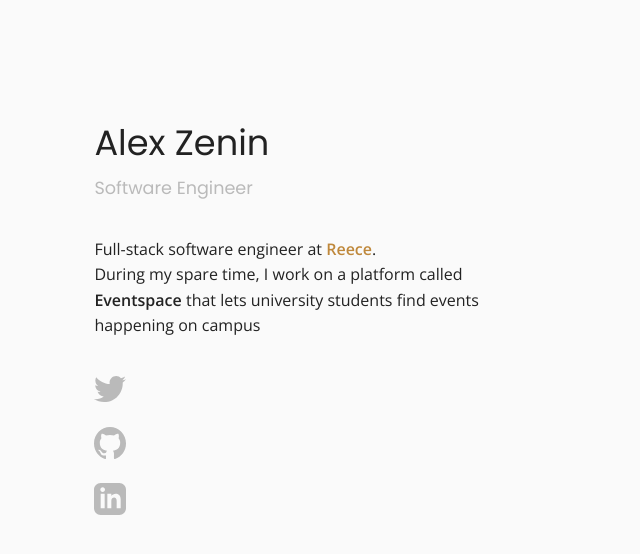
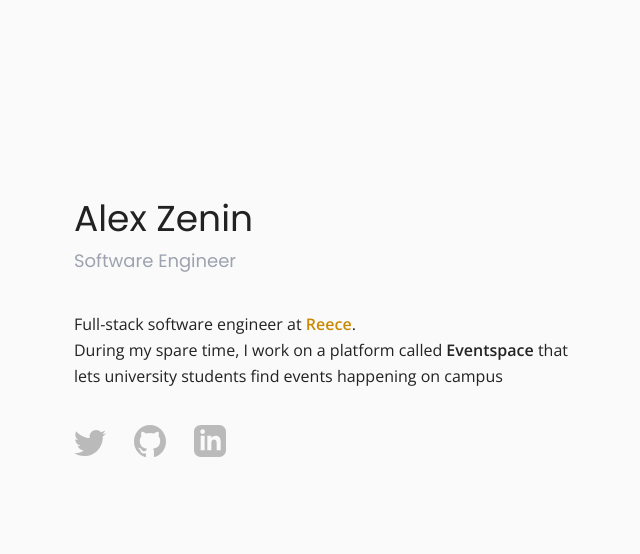
Before and after one commit to AlexZenin/alexzenin.com, an Astro site: page / in a window 1280 px wide. Shown: the whole page, without its empty margins (318-958 px from the left). Built offline with nearby package versions, Linux system fonts and the light colour scheme; Astro itself is replaced by a stand-in of ours.

Commit message:
chore: replace custom CSS on index page with tailwind classes

```diff
--- a/src/pages/index.astro
+++ b/src/pages/index.astro
@@ -6,88 +6,31 @@ import BaseLayout from "../layouts/BaseLayout.astro"
 ---
 
 <BaseLayout>
-  <main>
-    <hgroup>
-      <h1>Alex Zenin</h1>
-      <h2>Software Engineer</h2>
+  <main class="max-w-[544px] px-6 py-12">
+    <hgroup class="font-poppins">
+      <h1 class="text-4xl mb-2">Alex Zenin</h1>
+      <h2 class="text-lg text-gray-400">Software Engineer</h2>
     </hgroup>
-    <section>
-      <p>Full-stack software engineer at <a href="https://reecetech.com.au" target="_blank">Reece</a>.
-        <p>
-          During my spare time, I work on a platform called <span class="bold">Eventspace</span> that lets university students find events happening on campus
-        </p>
-      </p>
+    <section class="mt-9">
+      <p class="leading-relaxed">Full-stack software engineer at <a class="font-semibold no-underline text-yellow-600" href="https://reecetech.com.au" target="_blank">Reece</a>.</p>
+      <p class="leading-relaxed">During my spare time, I work on a platform called <span class="font-semibold">Eventspace</span> that lets university students find events happening on campus</p>
     </section>
-    <nav>
-      <a href="https://twitter.com/alexzenin2" target="_blank"><TwitterIcon /></a>
-      <a href="https://github.com/alexzenin" target="_blank"><GithubIcon /></a>
-      <a href="https://www.linkedin.com/in/alexanderzenin/" target="_blank"><LinkedinIcon /></a>
+    <nav class="flex flex-row items-baseline mt-9">
+      <a class="mr-7" href="https://twitter.com/alexzenin2" target="_blank"><TwitterIcon /></a>
+      <a class="mr-7" href="https://github.com/alexzenin" target="_blank"><GithubIcon /></a>
+      <a class="mr-7" href="https://www.linkedin.com/in/alexanderzenin/" target="_blank"><LinkedinIcon /></a>
     </nav>
   </main>
 </BaseLayout>
 
 <style>
   main {
-    max-width: 500px;
-    padding: 3rem 1.4rem;
     animation: intro .4s cubic-bezier(0.49, 0.32, 0.55, 0.94);
   }
-
-  p {
-    line-height: 1.6rem;
-  }
-
-  figure {
-    margin-bottom: 1rem;
-  }
-
-  section {
-    margin-top: 2.2rem;
-  }
-
-  hgroup {
-    font-family: 'Poppins', sans-serif;
-  }
-
-  h1 {
-    font-size: 2.2rem;
-    margin-bottom: 0.3rem;
-  }
-
-  h2 {
-    font-size: 1.1rem;
-    color: var(--color-font-less-contrast);
-  }
-
-  img {
-    max-height: 400px;
-    max-width: 100%;
-    object-fit: contain;
-  }
-
-  .bold {
-    font-weight: 600;
-  }
-
-  a {
-    text-decoration: none;
-    font-weight: 600;
-    color: var(--color-hightlight);
-  }
-
-  nav {
-    margin-top: 2.3rem;
-  }
-
-  nav>a {
-    margin-right: 1.8rem;
-  }
-
   @keyframes intro {
     from {
       opacity: 0;
     }
-
     to {
       opacity: 1;
     }
--- a/src/styles/global.css
+++ b/src/styles/global.css
@@ -20,6 +20,10 @@ html {
     font-family: 'Open Sans', sans-serif;
     background-color: var(--color-background);
     color: var(--color-foreground);
+}
+
+.font-poppins {
+  font-family: 'Poppins', sans-serif;
 }
 
 h1 {
```
